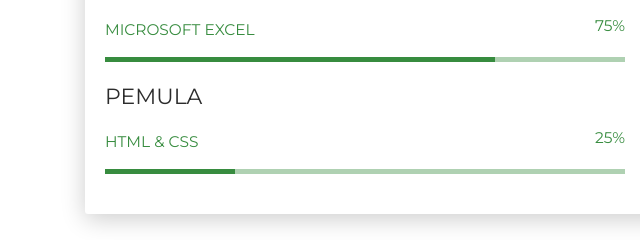
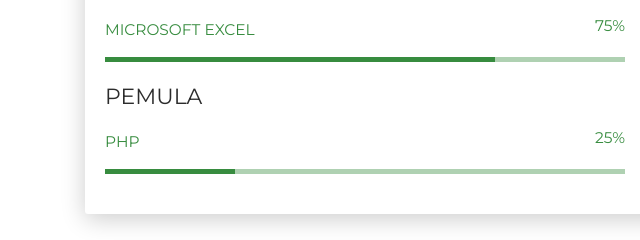
Before and after one commit to Aan123-web/Web-Cv, a plain HTML site: page index.html in a window 1280 px wide. Shown: the part 1200-1440 px from the top of the page, 0-640 px from the left. Drawn offline with Linux system fonts and the light colour scheme.

Commit message:
Update index.html

```diff
--- a/index.html
+++ b/index.html
@@ -149,7 +149,7 @@
         <div class="row">
           <div class="col-md-6">
             <H5>PEMULA</H5>
-            <div class="progress-container progress-primary"><span class="progress-badge">HTML & CSS</span>
+            <div class="progress-container progress-primary"><span class="progress-badge">PHP</span>
               <div class="progress">
                 <div class="progress-bar progress-bar-primary" data-aos="progress-full" data-aos-offset="10" data-aos-duration="2000" role="progressbar" aria-valuenow="60" aria-valuemin="0" aria-valuemax="100" style="width: 25%;"></div><span class="progress-value">25%</span>
               </div>
```
